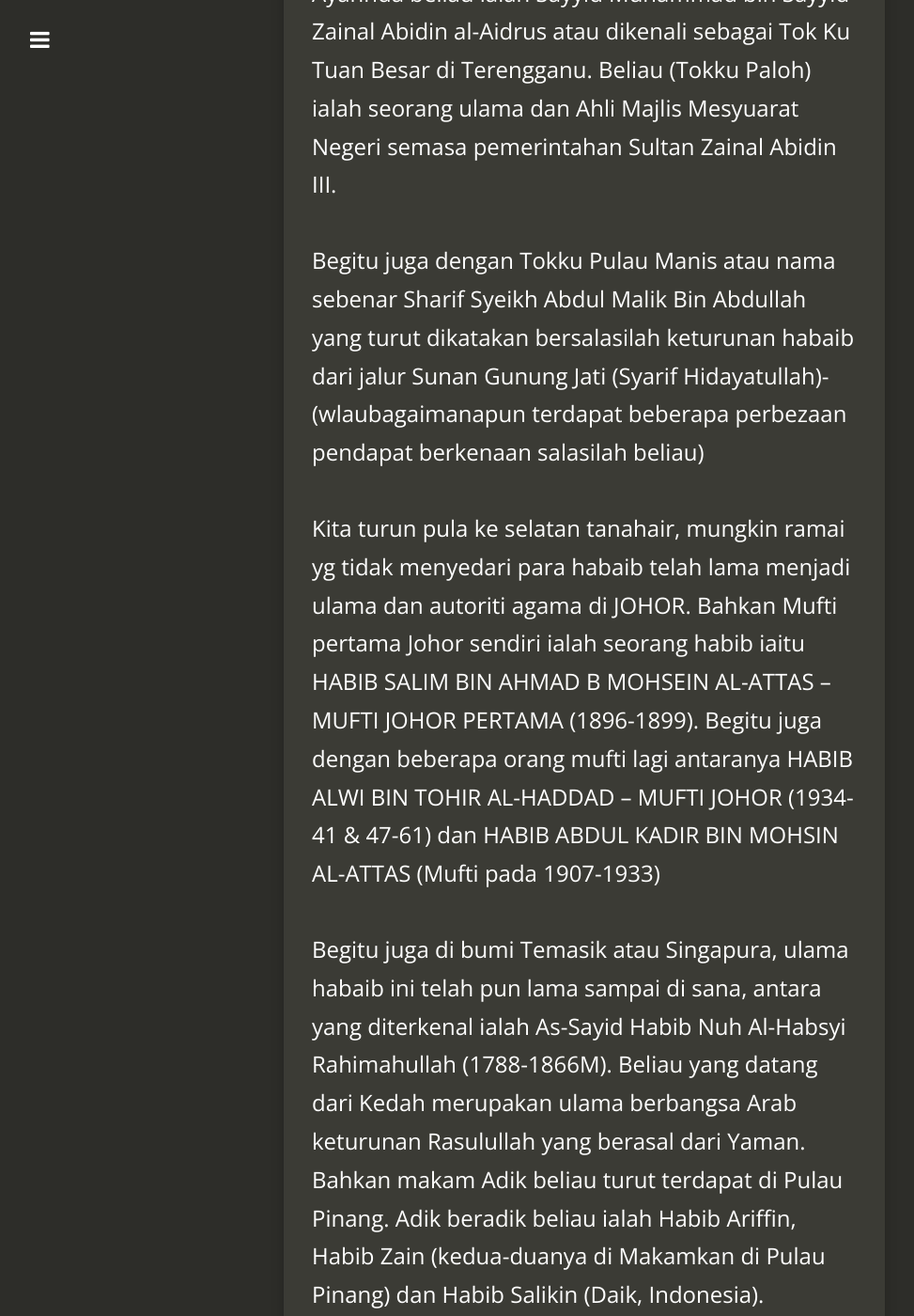
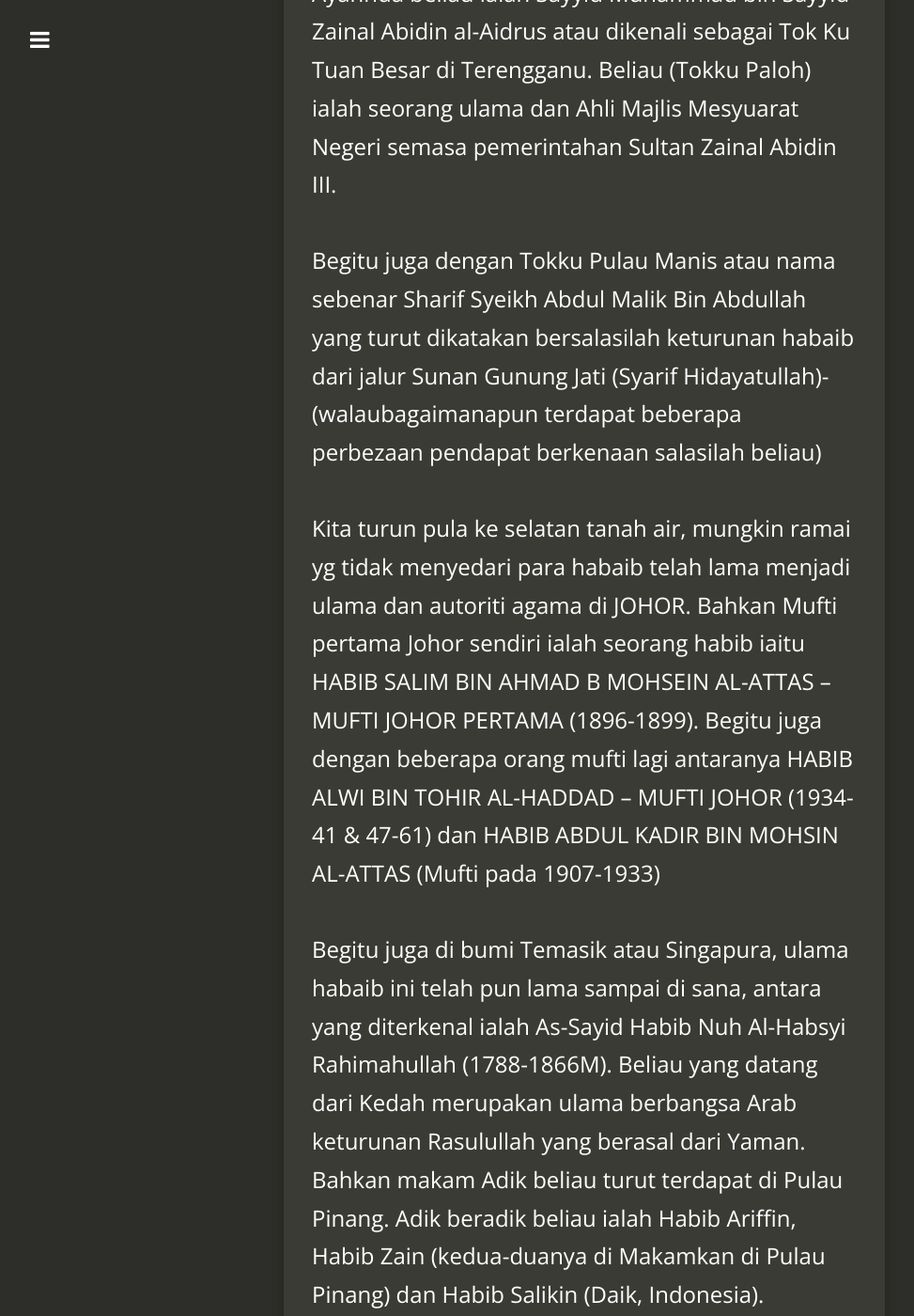
Before and after one commit to kedamaian/swsyafiq, a Jekyll site: the page built from _posts/2018-02-06-mengapa-allergic-dengan-habib.md, in a window 1280 px wide and 1400 px high, scrolled down 7248 px. Shown: the whole window at 94% size, without its empty margins (18-991 px from the left). Built offline with Jekyll 4.4.1, drawn with Linux system fonts in a browser that asks for light colours; nearby versions of some CDN libraries; comment, search, counter and statistics services are not loaded; some of the changed text lies outside the part shown.

Commit message:
Create 2018-02-06-mengapa-allergic-dengan-habib.md

```diff
--- a/_posts/2018-02-06-mengapa-allergic-dengan-habib.md
+++ b/_posts/2018-02-06-mengapa-allergic-dengan-habib.md
@@ -40,9 +40,9 @@
 
 Ayahnda beliau ialah Sayyid Muhammad bin Sayyid Zainal Abidin al-Aidrus atau dikenali sebagai Tok Ku Tuan Besar di Terengganu. Beliau (Tokku Paloh) ialah seorang ulama dan Ahli Majlis Mesyuarat Negeri semasa pemerintahan Sultan Zainal Abidin III.
 
-Begitu juga dengan Tokku Pulau Manis atau nama sebenar Sharif Syeikh Abdul Malik Bin Abdullah yang turut dikatakan bersalasilah keturunan habaib dari jalur Sunan Gunung Jati (Syarif Hidayatullah)- (wlaubagaimanapun terdapat beberapa perbezaan pendapat berkenaan salasilah beliau)
+Begitu juga dengan Tokku Pulau Manis atau nama sebenar Sharif Syeikh Abdul Malik Bin Abdullah yang turut dikatakan bersalasilah keturunan habaib dari jalur Sunan Gunung Jati (Syarif Hidayatullah)- (walaubagaimanapun terdapat beberapa perbezaan pendapat berkenaan salasilah beliau)
 
-Kita turun pula ke selatan tanahair, mungkin ramai yg tidak menyedari para habaib telah lama menjadi ulama dan autoriti agama di JOHOR. Bahkan Mufti pertama Johor sendiri ialah seorang habib iaitu HABIB SALIM BIN AHMAD B MOHSEIN AL-ATTAS – MUFTI JOHOR PERTAMA (1896-1899). Begitu juga dengan beberapa orang mufti lagi antaranya HABIB ALWI BIN TOHIR AL-HADDAD – MUFTI JOHOR (1934-41 & 47-61) dan HABIB ABDUL KADIR BIN MOHSIN AL-ATTAS (Mufti pada 1907-1933)
+Kita turun pula ke selatan tanah air, mungkin ramai yg tidak menyedari para habaib telah lama menjadi ulama dan autoriti agama di JOHOR. Bahkan Mufti pertama Johor sendiri ialah seorang habib iaitu HABIB SALIM BIN AHMAD B MOHSEIN AL-ATTAS – MUFTI JOHOR PERTAMA (1896-1899). Begitu juga dengan beberapa orang mufti lagi antaranya HABIB ALWI BIN TOHIR AL-HADDAD – MUFTI JOHOR (1934-41 & 47-61) dan HABIB ABDUL KADIR BIN MOHSIN AL-ATTAS (Mufti pada 1907-1933)
 
 Begitu juga di bumi Temasik atau Singapura, ulama habaib ini telah pun lama sampai di sana, antara yang diterkenal ialah As-Sayid Habib Nuh Al-Habsyi Rahimahullah (1788-1866M). Beliau yang datang dari Kedah merupakan ulama berbangsa Arab keturunan Rasulullah yang berasal dari Yaman. Bahkan makam Adik beliau turut terdapat di Pulau Pinang. Adik beradik beliau ialah Habib Ariffin, Habib Zain (kedua-duanya di Makamkan di Pulau Pinang) dan Habib Salikin (Daik, Indonesia).
 
@@ -98,8 +98,9 @@
 
 Maksudnya:
 
-“Demi jiwaku yang berada berada di dalam kekuasaan-Nya (Allah)! Tidak membenci seseorang terhadap kami ahl al-bayt, melainkan Allah akan memasukkannya ke dalam neraka.”
+> “Demi jiwaku yang berada berada di dalam kekuasaan-Nya (Allah)! Tidak membenci seseorang terhadap kami ahl al-bayt, melainkan Allah akan memasukkannya ke dalam neraka.”
 (Riwayat al-Hakim: 4717)
+
 Hadis ini sahih mengikut syarat Muslim dan tidak dikeluarkan oleh al-Bukhari dan Muslim di dalam kitab mereka.
 
 Begitulah peringatan dan ancaman yang telah dikhabarkan oleh Rasulullah SAW kepada umat Islam, betapa kita perlu untuk menyayangi ahli bayt baginda SAW dan jangan pula membenci mereka.
```
